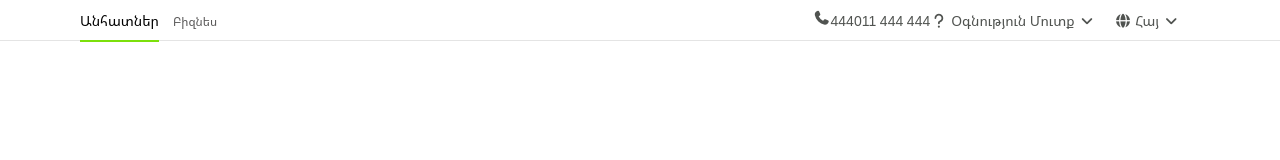
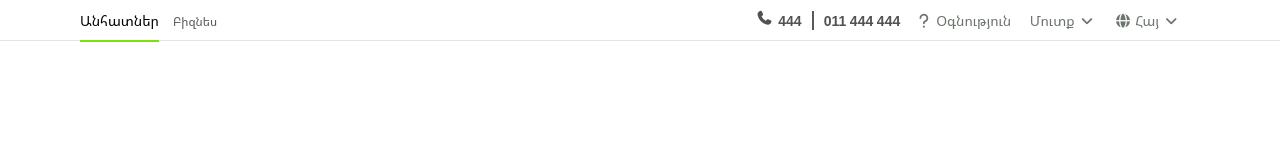
Before and after one commit to on-ghazariian/ucom, a website built with Vite: page index.html in a window 1280 px wide. Built offline with nearby package versions, Linux system fonts and the light colour scheme.

Commit message:
add style for contacts

```diff
--- a/src/style.css
+++ b/src/style.css
@@ -41,3 +41,21 @@ p {
   font-size: 14px;
   padding-right: 100px;
 }
+#four{
+  margin-left: 5px;
+  border-right: 2px solid  rgb(90, 89, 89) ;
+  padding-right: 10px;
+  font-weight: 550;
+}
+#hamar{
+  padding-left: 10px;
+  font-weight: 550;
+}
+#cont2{
+  padding-left: 15px;
+  color: #6d746d;
+
+}
+#mutq{
+  padding-left: 15px;
+}
```
